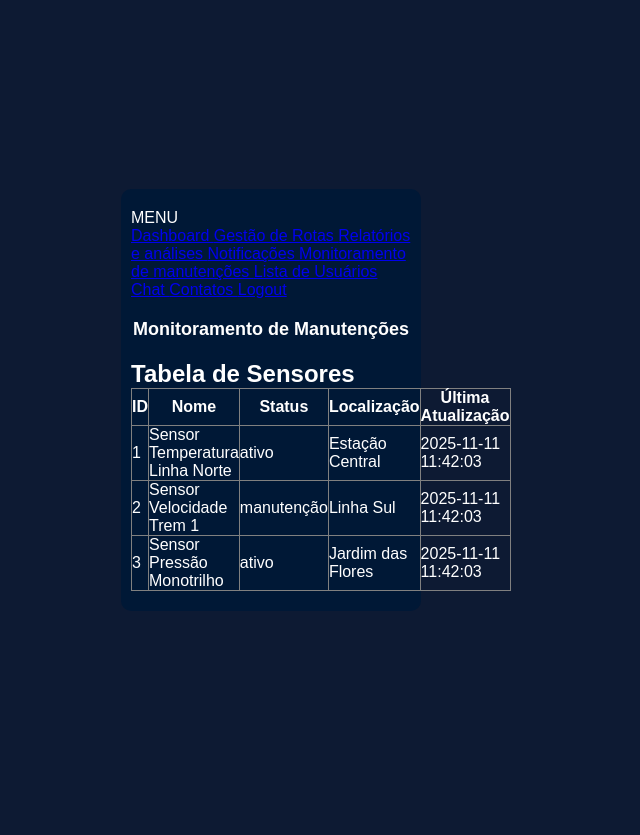
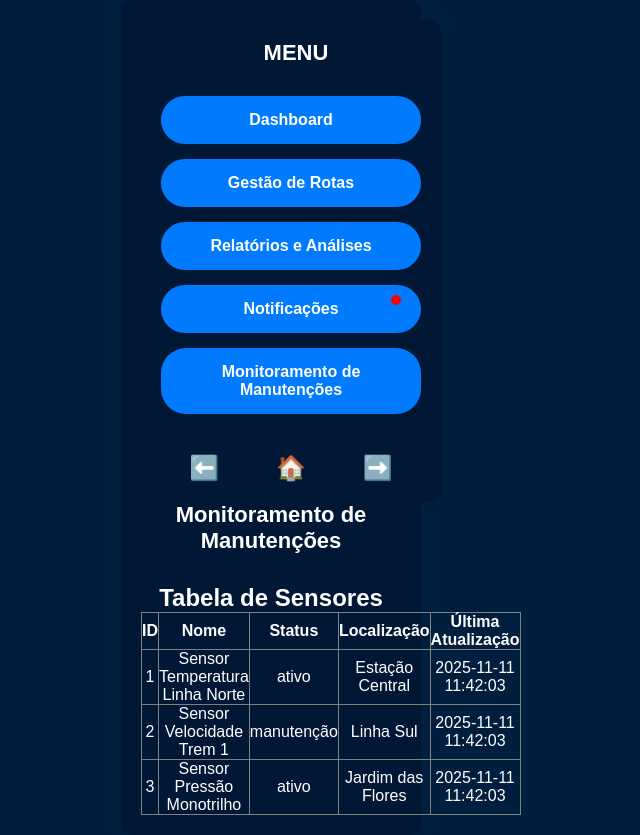
Before and after one commit to nicolasyan29/PAGTREM, a PHP site: page /public/monitoramento.php in a window 1280 px wide. Shown: the whole page, without its empty margins (369-1009 px from the left). Before the commit the page ends 611 px from the top, so only its background shows below. Run offline with PHP 8.4, Linux system fonts and the light colour scheme; the visitor is signed in with stand-in values (Sample User, id 1); data comes from the database, SQL or seed files in the repository.

Commit message:
add menu

```diff
--- a/PAGTREM/public/menu.php
+++ b/PAGTREM/public/menu.php
@@ -1,58 +1,34 @@
-<?php
-if (!isset($_SESSION['user_id'])) {
-    header("Location: login.php");
-    exit();
-}
-?>
+<!DOCTYPE html>
+<html lang="pt-br">
+<head>
+    <meta charset="UTF-8">
+    <title>Menu</title>
+    <link rel="stylesheet" href="../style/menu.css">
+</head>
+<body>
+    <div class="container">
+        <header>
+            <div class="logo">
+            </div>
+            <h1>MENU</h1>
+        </header>
 
-<div class="app-container">
-    <div class="header">
-        <div class="icon-left">
-            <i class="fas fa-train"></i>
-        </div>
-        <div class="header-title">MENU</div>
+        <nav class="menu">
+            <a href="#" class="btn">Dashboard</a>
+            <a href="#" class="btn">Gestão de Rotas</a>
+            <a href="#" class="btn">Relatórios e Análises</a>
+            <a href="#" class="btn notification">
+                Notificações
+                <span class="dot"></span>
+            </a>
+            <a href="#" class="btn">Monitoramento de Manutenções</a>
+        </nav>
+
+        <footer class="nav-footer">
+            <span class="nav-icon">⬅️</span>
+            <span class="nav-icon">🏠</span>
+            <span class="nav-icon">➡️</span>
+        </footer>
     </div>
-
-    <div class="menu-items-container">
-        <a href="dashboard.php" class="menu-item">
-            <i class="fas fa-tachometer-alt"></i> Dashboard
-        </a>
-        <a href="gestaoderotas.php" class="menu-item">
-            <i class="fas fa-route"></i> Gestão de Rotas
-        </a>
-        <a href="relatorios.php" class="menu-item">
-            <i class="fas fa-chart-bar"></i> Relatórios e análises
-        </a>
-        <a href="notificacoes.php" class="menu-item notification-item">
-            <i class="fas fa-bell"></i> Notificações
-            <span class="badge"></span>
-        </a>
-        <a href="monitoramento.php" class="menu-item">
-            <i class="fas fa-tools"></i> Monitoramento de manutenções
-        </a>
-        <a href="lista_usuarios.php" class="menu-item">
-            <i class="fas fa-users"></i> Lista de Usuários
-        </a>
-        <a href="chat.php" class="menu-item">
-            <i class="fas fa-comments"></i> Chat
-        </a>
-        <a href="contatos.php" class="menu-item">
-            <i class="fas fa-address-book"></i> Contatos
-        </a>
-        <a href="logout.php" class="menu-item">
-            <i class="fas fa-sign-out-alt"></i> Logout
-        </a>
-    </div>
-
-    <div class="navbar">
-        <div class="nav-icon" id="nav-back">
-            <i class="fas fa-arrow-left"></i>
-        </div>
-        <div class="nav-icon active" id="nav-home">
-            <i class="fas fa-home"></i>
-        </div>
-        <div class="nav-icon" id="nav-forward">
-            <i class="fas fa-arrow-right"></i>
-        </div>
-    </div>
-</div>
+</body>
+</html>
--- a/PAGTREM/style/menu.css
+++ b/PAGTREM/style/menu.css
@@ -1,123 +1,74 @@
 body {
-    font-family: 'Segoe UI', Tahoma, Geneva, Verdana, sans-serif;
+
     margin: 0;
-    padding: 0;
-    background-color: #0b1c36;
-    display: flex;
-    justify-content: center;
-    align-items: flex-start;
-    min-height: 100vh;
-    overflow-y: auto;
+    font-family: Arial, sans-serif;
+    background-color: #001f3f;
+    color: white;
 }
 
-.app-container {
-    width: 375px;
-    max-height: 812px;
-    background-color: #0b1c36;
-    border-radius: 30px;
-    box-shadow: 0 0 20px rgba(0, 0, 0, 0.5);
-    overflow: hidden;
+.container {
+    max-width: 400px;
+    margin: auto;
+    padding: 20px;
+    text-align: center;
+}
+
+header {
+    display: flex;
+
+    align-items: center;
+    justify-content: center;
+    gap: 10px;
+    margin-bottom: 30px;
+}
+
+.logo {
+    font-size: 24px;
+    color: white;
+}
+
+h1 {
+    font-size: 22px;
+    margin: 0;
+    color: white;
+}
+
+.menu {
     display: flex;
     flex-direction: column;
-    margin: 20px 0;
+    gap: 15px;
 }
 
-.header {
-    display: flex;
-    justify-content: space-between;
-    align-items: center;
-    padding: 20px;
+.btn {
+    background-color: #007BFF;
+    padding: 15px;
+    border-radius: 25px;
+    text-decoration: none;
     color: white;
+    font-weight: bold;
     position: relative;
+    transition: background 0.3s;
 }
 
-.header .icon-left {
-    font-size: 28px;
+.btn:hover {
+    background-color: #0056b3;
+}
+
+.notification .dot {
+    position: absolute;
+    top: 10px;
+    right: 20px;
+    height: 10px;
+    width: 10px;
+    background-color: red;
+    border-radius: 50%;
 
 }
 
-.header .header-title {
-    font-size: 24px;
-    font-weight: bold;
-    flex-grow: 1;
-    text-align: center;
-
-    margin-right: 28px;
-}
-
-
-.menu-items-container {
-    flex-grow: 1;
-    display: flex;
-    flex-direction: column;
-    justify-content: center;
-    align-items: center;
-    padding: 20px;
-    gap: 15px;
-}
-
-.menu-item {
-    display: flex;
-    justify-content: center;
-    align-items: center;
-    width: 90%;
-    max-width: 300px;
-    padding: 15px 20px;
-    background-color: white;
-    color: #0b1c36;
-    border-radius: 10px;
-    text-decoration: none;
-    font-size: 20px;
-    font-weight: 500;
-    box-shadow: 0 4px 8px rgba(0, 0, 0, 0.2);
-    transition: transform 0.2s ease-in-out, background-color 0.2s ease-in-out;
-    position: relative;
-}
-.menu-item:hover {
-    transform: translateY(-3px);
-    background-color: #e0e0e0;
-    cursor: pointer;
-}
-
-.menu-item .badge {
-    position: absolute;
-    top: 5px;
-    right: 15px;
-    background-color: #ff4d4d;
-    color: white;
-    border-radius: 50%;
-    padding: 3px 8px;
-    font-size: 13px;
-    min-width: 10px;
-    text-align: center;
-    line-height: 1.2;
-    box-shadow: 0 2px 4px rgba(0,0,0,0.3);
-    display: none;
-}
-
-.navbar {
+.nav-footer {
     display: flex;
     justify-content: space-around;
-    align-items: center;
-    background-color: #0d213f;
-    padding: 15px 0;
-    border-top: 1px solid rgba(255, 255, 255, 0.1);
-    color: white;
-    box-shadow: 0 -4px 8px rgba(0, 0, 0, 0.2);
+    margin-top: 40px;
+    font-size: 24px;
+    color: #007BFF;
 }
-
-.navbar .nav-icon {
-    font-size: 28px;
-    color: #8c9cb6;
-    cursor: pointer;
-    transition: color 0.2s ease-in-out;
-}
-
-.navbar .nav-icon:hover {
-    color: #ffffff;
-}
-
-.navbar .nav-icon.active {
-    color: white;
-    text-shadow: 0 0 10px rgba(255,255,255,0.5);
-}
```
